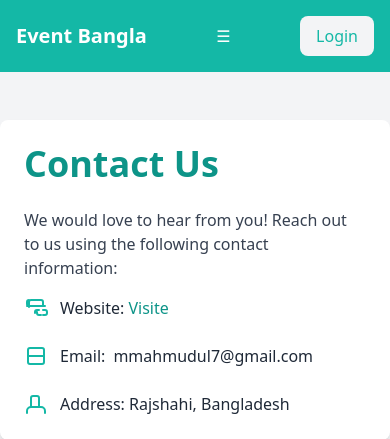
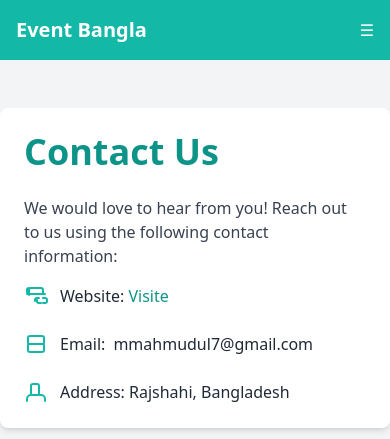
Before and after one commit to mmahmudul7/Event-Bangla, a Django app: page /contact/ in a window 390 px wide. Shown: the top 439 px of the page. Run offline with Django 5.2, Linux system fonts and the light colour scheme; some libraries are stand-ins or nearby versions.

Commit message:
Remove dublicate login button for mobile view

```diff
--- a/events/templates/base.html
+++ b/events/templates/base.html
@@ -25,9 +25,9 @@
                         Create Event
                     </a></li>
                     <li><a href="{% url 'contact' %}" class="hover:underline">Contact</a></li>
+                    <!-- Login Button -->
+                    <li><a href="/admin" class="bg-gray-100 text-teal-500 px-4 py-2 rounded-lg hover:bg-white">Login</a></li>
                 </ul>
-                <!-- Login Button -->
-                <a href="/admin" class="bg-gray-100 text-teal-500 px-4 py-2 rounded-lg hover:bg-white">Login</a>
             </div>
             <!-- Mobile Menu -->
             <ul id="mobile-menu" class="lg:hidden hidden flex-col mt-4 space-y-2 bg-teal-600 p-4">
```
